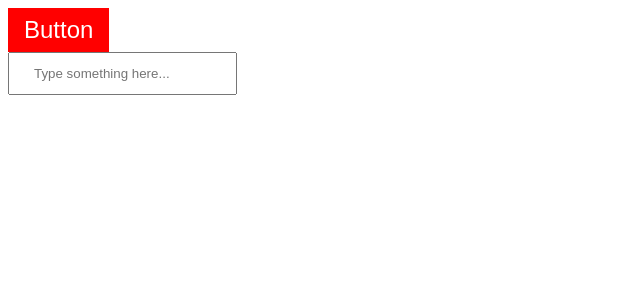
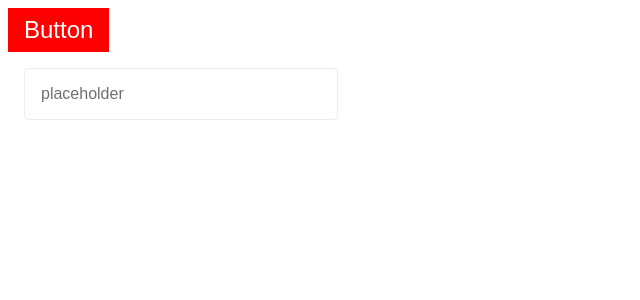
Before and after one commit to iwaskorean/my-stuff, a React (Create React App) app: page / in a window 1280 px wide. Shown: the top 300 px of the page, without its empty margins (0-640 px from the left). Built offline with nearby package versions, Linux system fonts and the light colour scheme; the HTML template or start-up script is replaced by a standard one.

Commit message:
Create text field

```diff
--- a/src/App.tsx
+++ b/src/App.tsx
@@ -1,11 +1,11 @@
-import { Button, Input } from './components';
+import { Button, TextField } from './components';
 
 function App() {
   return (
     <>
       <Button label="Button" backgroundColor="red" />
       <br />
-      <Input placeholder="Type something here..." />
+      <TextField placeholder="placeholder" />
     </>
   );
 }
--- a/src/components/Input/index.tsx
+++ /dev/null
@@ -1,31 +0,0 @@
-import { Content, Group } from './styles/Input';
-
-export interface InputProps {
-  placeholder?: string;
-  size?: 'sm' | 'md' | 'lg';
-  handleChange?: () => void;
-}
-
-function Input({ placeholder, size, handleChange }: InputProps) {
-  let scale = 1.5;
-  if (size === 'sm') scale = 0.5;
-  if (size === 'lg') scale = 3;
-
-  const style = {
-    padding: `${scale * 0.5}rem ${scale * 1}rem`,
-  };
-
-  return (
-    <Content onChange={handleChange} placeholder={placeholder} style={style} />
-  );
-}
-
-Input.Group = function InputGroup({
-  children,
-}: {
-  children: JSX.Element | JSX.Element[];
-}) {
-  return <Group>{children}</Group>;
-};
-
-export default Input;
--- a/src/components/Input/styles/Input.ts
+++ /dev/null
@@ -1,5 +0,0 @@
-import styled from '@emotion/styled';
-
-export const Content = styled.input``;
-
-export const Group = styled.div``;
--- /dev/null
+++ b/src/components/TextField/index.tsx
@@ -0,0 +1,24 @@
+import { Input } from './styles/TextField';
+
+export interface TextFieldProps {
+  scale?: 'normal' | 'large';
+  placeholder?: string;
+  fontSize?: 'normal' | 'large';
+  fullWidth?: boolean;
+}
+
+export default function TextField({
+  scale = 'normal',
+  placeholder = '',
+  fontSize = 'normal',
+  fullWidth = false,
+}: TextFieldProps) {
+  return (
+    <Input
+      placeholder={placeholder}
+      scale={scale}
+      fontSize={fontSize}
+      fullWidth={fullWidth}
+    />
+  );
+}
--- /dev/null
+++ b/src/components/TextField/styles/TextField.ts
@@ -0,0 +1,24 @@
+import styled from '@emotion/styled';
+
+export interface InputProps {
+  scale: string;
+  fontSize: string;
+  fullWidth: boolean;
+}
+
+export const Input = styled.input<InputProps>`
+  font-size: ${({ fontSize }) => (fontSize === 'normal' ? '16px' : '20px')};
+  width: ${({ fullWidth }) => (fullWidth ? '100%' : '280px')};
+  padding: ${({ scale }) => (scale === 'normal' ? '16px' : '32px')};
+  margin: 16px;
+  outline: 0;
+  background-color: #ffffff00;
+  border: 1px solid #00000012;
+  border-radius: 4px;
+  color: #000000e6;
+
+  &::placeholder {
+    size: 12px;
+    color: #0000008f;
+  }
+`;
--- a/src/components/index.ts
+++ b/src/components/index.ts
@@ -1,3 +1,3 @@
 export { default as Button } from './Button';
-export { default as Input } from './Input';
 export { default as Stack } from './Stack';
+export { default as TextField } from './TextField';
```
Also changed, not shown: 2 other files (tests, documents, lock files or other folders).
